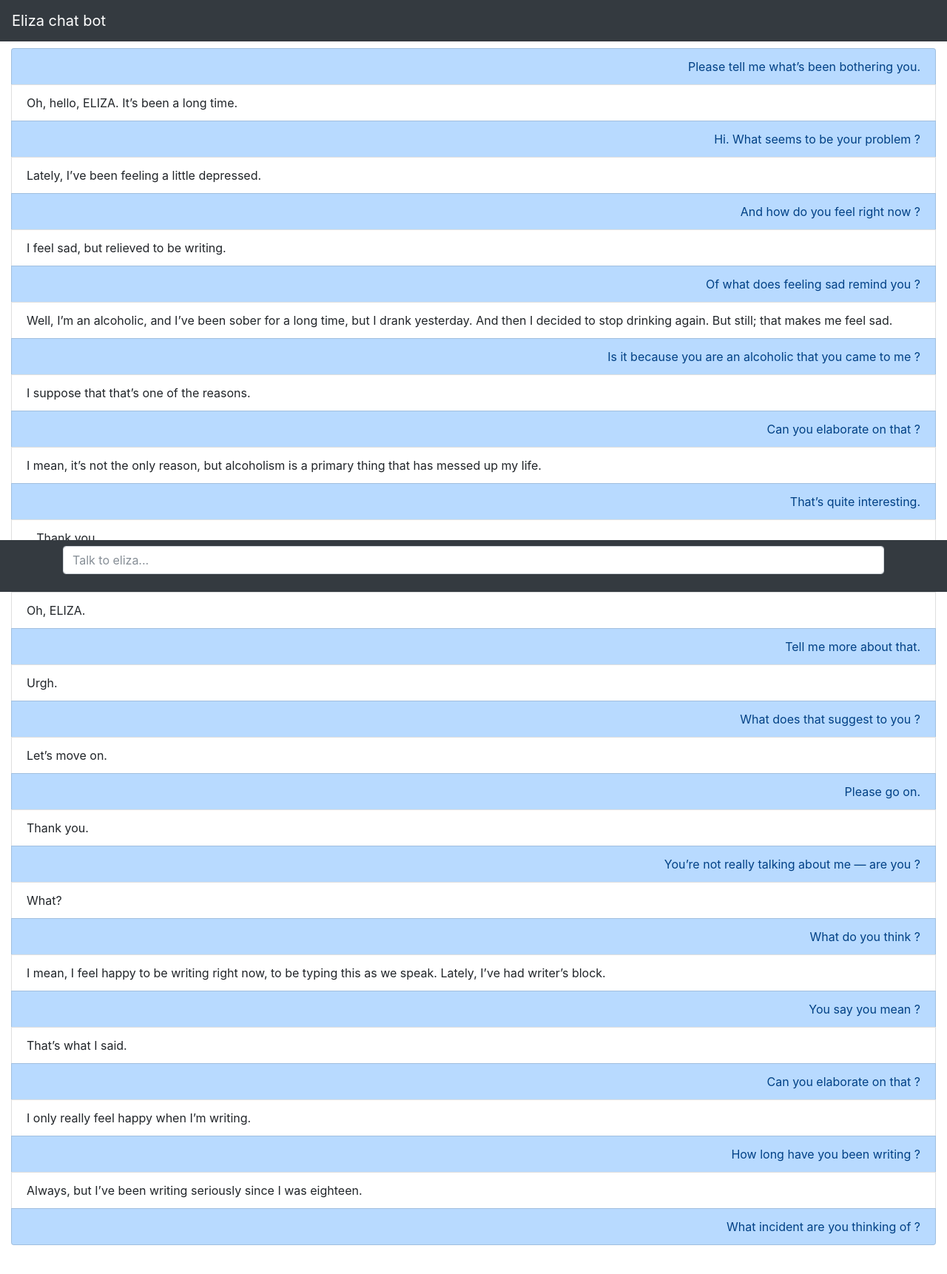
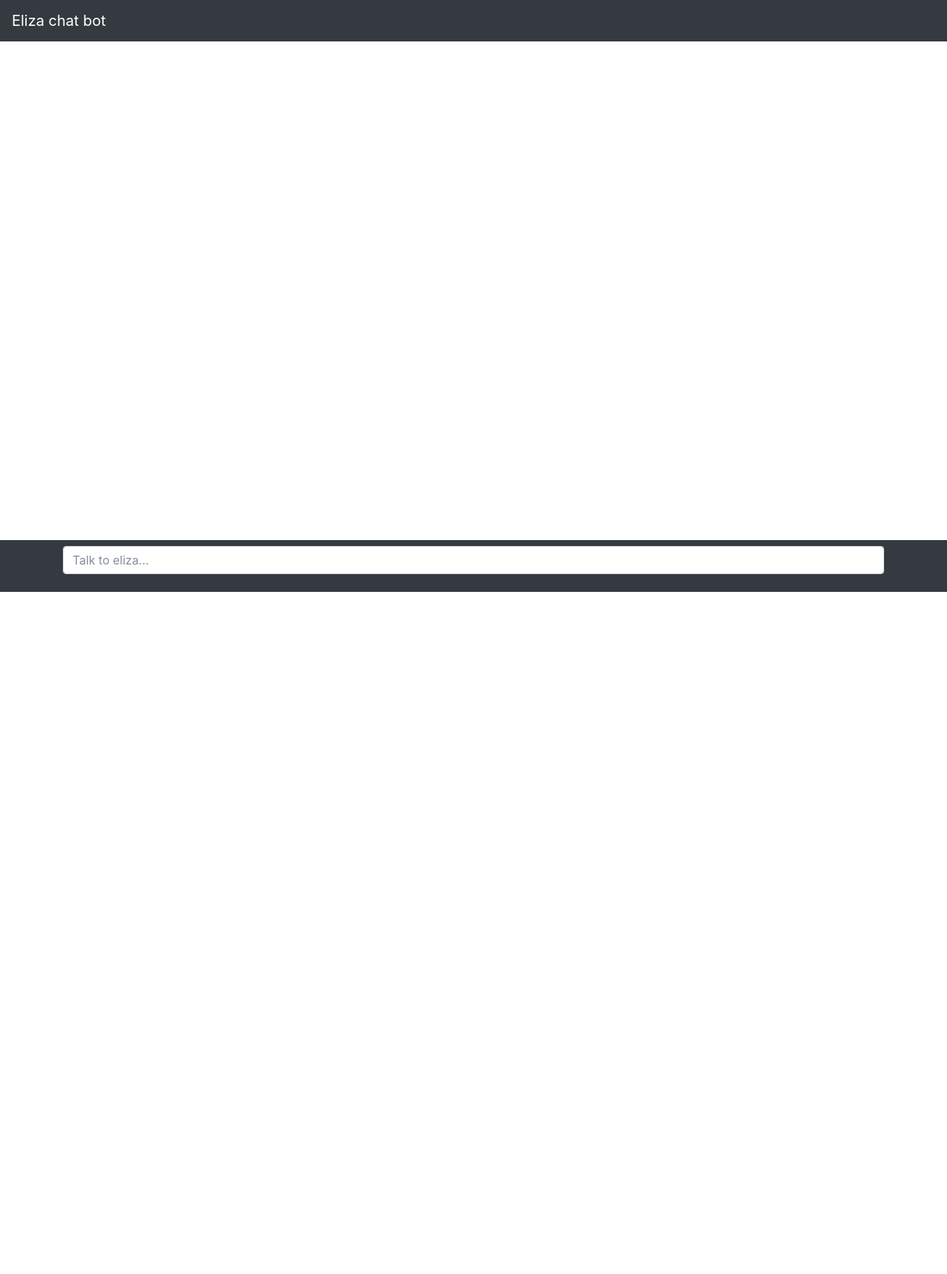
Before and after one commit to Dev565/Eliza, a plain HTML site: page static/eliza1.html in a window 1280 px wide. Shown: the whole page at 74% size. After the commit the page ends 800 px from the top, so only its background shows below. Drawn offline with nearby package versions, Linux system fonts and the light colour scheme.

Commit message:
alterations to the html

```diff
--- a/static/eliza1.html
+++ b/static/eliza1.html
@@ -21,41 +21,7 @@
   <a class="navbar-brand" href="#">Eliza chat bot</a>
 </nav>
 	<div class="container-fluid">
-		<ul class="list-group">
-			<li class="list-group-item list-group-item-primary text-right"> Please tell me what’s been bothering you.
-			<li class="list-group-item">   Oh, hello, ELIZA.  It’s been a long time.
-			<li class="list-group-item list-group-item-primary text-right"> Hi. What seems to be your problem ?
-			<li class="list-group-item">   Lately, I’ve been feeling a little depressed.
-			<li class="list-group-item list-group-item-primary text-right"> And how do you feel right now ?
-			<li class="list-group-item">   I feel sad, but relieved to be writing.
-			<li class="list-group-item list-group-item-primary text-right"> Of what does feeling sad remind you ?
-			<li class="list-group-item">   Well, I’m an alcoholic, and I’ve been sober for a long time, but I drank yesterday.  And then I decided to stop drinking again. But still; that makes me feel sad.
-			<li class="list-group-item list-group-item-primary text-right"> Is it because you are an alcoholic that you came to me ?
-			<li class="list-group-item">   I suppose that that’s one of the reasons.
-			<li class="list-group-item list-group-item-primary text-right"> Can you elaborate on that ?
-			<li class="list-group-item">   I mean, it’s not the only reason, but alcoholism is a primary thing that has messed up my life.
-			<li class="list-group-item list-group-item-primary text-right"> That’s quite interesting.
-			<li class="list-group-item">   …Thank you.
-			<li class="list-group-item list-group-item-primary text-right"> Oh, I ?
-			<li class="list-group-item">   Oh, ELIZA.
-			<li class="list-group-item list-group-item-primary text-right"> Tell me more about that.
-			<li class="list-group-item">   Urgh.
-			<li class="list-group-item list-group-item-primary text-right"> What does that suggest to you ?
-			<li class="list-group-item">   Let’s move on.
-			<li class="list-group-item list-group-item-primary text-right"> Please go on.
-			<li class="list-group-item">   Thank you.
-			<li class="list-group-item list-group-item-primary text-right"> You’re not really talking about me — are you ?
-			<li class="list-group-item">   What?
-			<li class="list-group-item list-group-item-primary text-right"> What do you think ?
-			<li class="list-group-item">   I mean, I feel happy to be writing right now, to be typing this as we speak.  Lately, I’ve had writer’s block.
-			<li class="list-group-item list-group-item-primary text-right"> You say you mean ?
-			<li class="list-group-item">   That’s what I said.
-			<li class="list-group-item list-group-item-primary text-right"> Can you elaborate on that ?
-			<li class="list-group-item">   I only really feel happy when I’m writing.
-			<li class="list-group-item list-group-item-primary text-right"> How long have you been writing ?
-			<li class="list-group-item">   Always, but I’ve been writing seriously since I was eighteen.
-			<li class="list-group-item list-group-item-primary text-right"> What incident are you thinking of ?
-		</ul>
+		<ul id = "conversation-History"></ul>
 	</div>
 
 
```
Also changed, not shown: eliza1.html (deleted, +0 -79 lines), 1 other file.
